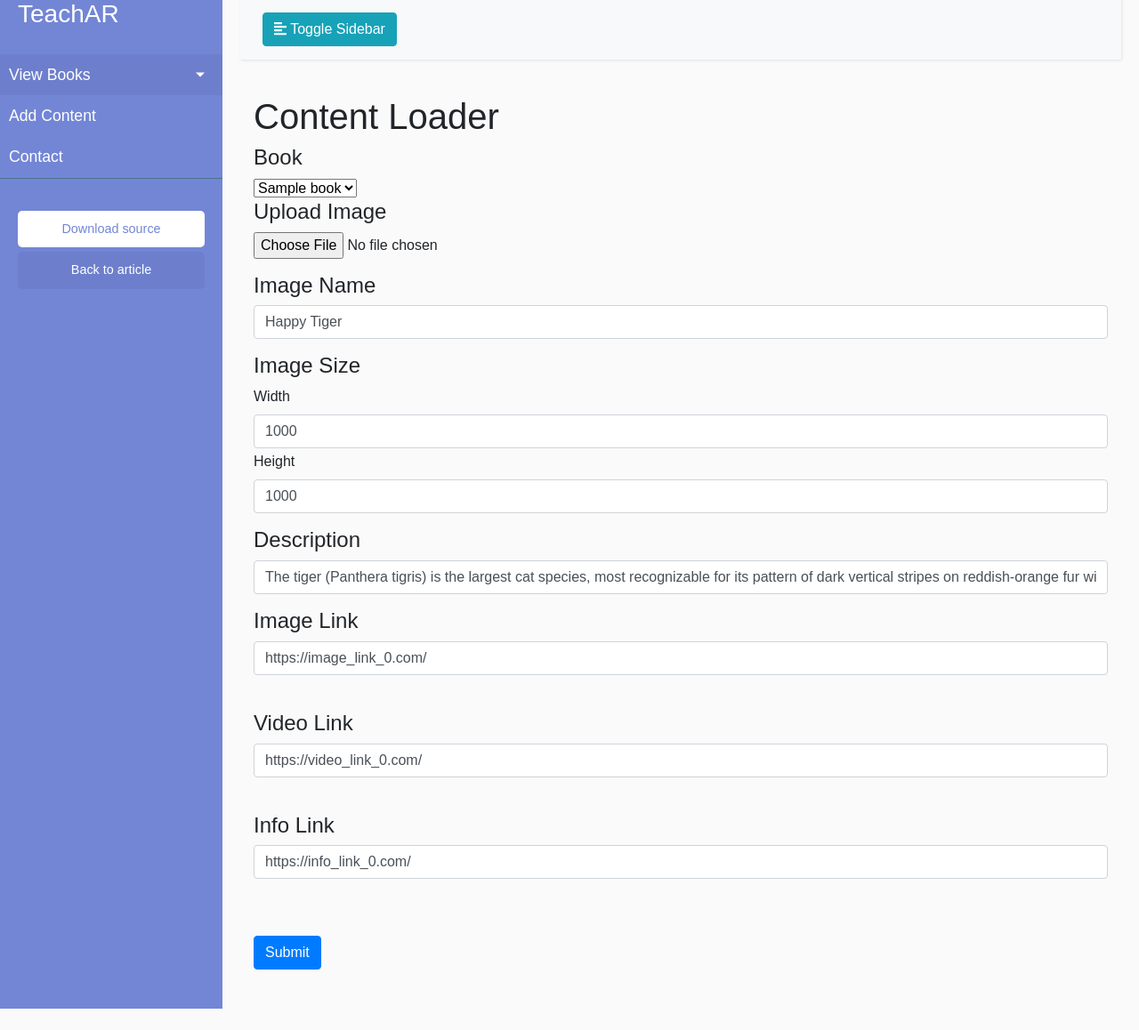
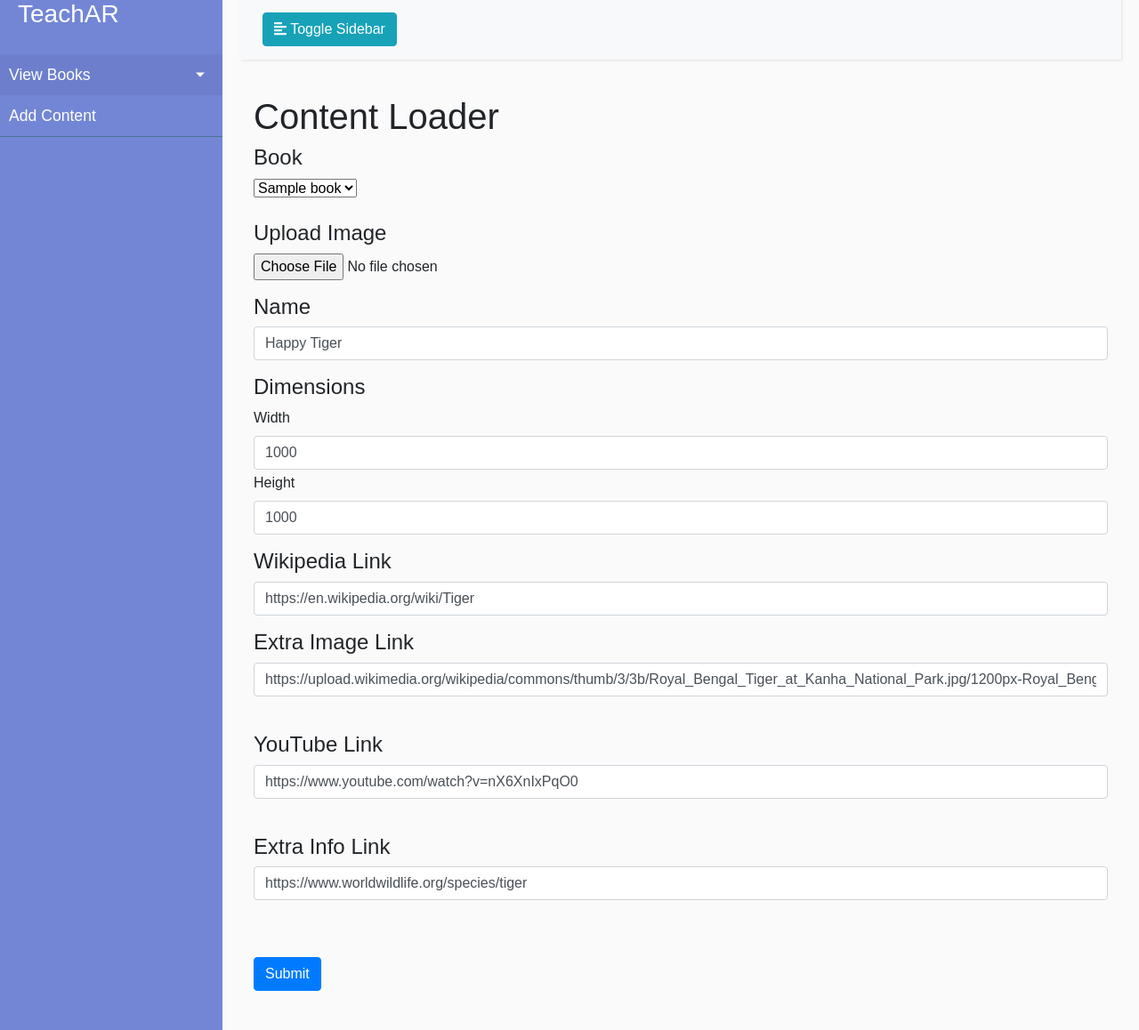
Before and after one commit to Averylamp/teachAR, a Flask app: template Web/templates/content_loader.html in a window 1280 px wide. Shown: the part 21-1179 px from the top of the page at 89% size. Before the commit the page ends 1155 px from the top, so only its background shows below. Run offline with Flask 2, Linux system fonts and the light colour scheme; the template is opened without the code that fills it: most values are stand-ins (such as "Sample title", 1, 10 or a date in 2020); some libraries are stand-ins or nearby versions.

Commit message:
working upload stuff

```diff
--- a/Web/content_loader.py
+++ b/Web/content_loader.py
@@ -3,6 +3,7 @@ from wtforms import Form, TextField, TextAreaField, validators, StringField, Sub
 from werkzeug.utils import secure_filename
 from objects import Book, Image
 from pytube import YouTube
+from wikikit import WikiKit
 import os
 
 def process_image_form(db, bookID, imageID, description, height, width, targetImageURL, ARImageURLs, links, title, videoURL):
@@ -30,8 +31,8 @@ UPLOAD_FOLDER = 'static/images'
 print("UPLOAD_FOLDER: {}".format(UPLOAD_FOLDER))
 ALLOWED_EXTENSIONS = set(['png', 'jpg', 'jpeg'])
 
-URL_PREFIX = "http://35.236.74.206"
-# URL_PREFIX = "http://127.0.0.1:5000"
+# URL_PREFIX = "http://35.236.74.206"
+URL_PREFIX = "http://127.0.0.1:5000"
 
 def allowed_file(filename):
     return '.' in filename and \
@@ -66,6 +67,9 @@ def content_loader_page(db, all_books):
         image_width = request.form['image_width']
         image_height = request.form['image_height']
         description = request.form['description']
+        # update with the wiki page
+        description = WikiKit(description).getContent()
+
         image_links = get_list_from_ids("image_link", request.form)
         video_links = get_list_from_ids("video_link", request.form)
         info_links = get_list_from_ids("info_link", request.form)
@@ -84,20 +88,11 @@ def content_loader_page(db, all_books):
                 # set the image url properly
                 image_url = os.path.join(URL_PREFIX, UPLOAD_FOLDER, filename)
 
-                print(type(book_id))
-                print(type(image_name))
-                print(type(description))
-                print(type(image_url))
-                print(type(image_links[0]))
-                print(type(info_links[0]))
-                print(type(image_name))
-                print(type(video_links[0]))
-
                 # image_id has to be a string of an int
                 image_id = get_new_image_id(db, book_id)
                 if video_links[0]!="":
-                    YouTube(video_links[0]).streams.first().download("static/videos/", filename=image_id)
-                    video_links[0] = os.path.join(URL_PREFIX, "static/videos/image_id.mp4")
+                    YouTube(video_links[0]).streams.filter(progressive=True, file_extension='mp4').first().download("static/videos/", filename=image_id)
+                    video_links[0] = os.path.join(URL_PREFIX, "static/videos/{}.mp4".format(image_id))
 
                 process_image_form(db,book_id,image_id,description,float(image_height),float(image_width),image_url,image_links[0],info_links[0],image_name,video_links[0])
 
--- a/Web/templates/content_loader.html
+++ b/Web/templates/content_loader.html
@@ -40,18 +40,6 @@
                 </li>
                 <li>
                     <a href="#">Add Content</a>
-                </li>
-                <li>
-                    <a href="#">Contact</a>
-                </li>
-            </ul>
-
-            <ul class="list-unstyled CTAs">
-                <li>
-                    <a href="https://bootstrapious.com/tutorial/files/sidebar.zip" class="download">Download source</a>
-                </li>
-                <li>
-                    <a href="https://bootstrapious.com/p/bootstrap-sidebar" class="article">Back to article</a>
                 </li>
             </ul>
         </nav>
@@ -96,6 +84,7 @@
               </select>
 
               <br>
+              <br>
               <!-- <button type="button" class="btn btn-primary" id="add_book">Add Book</button> -->
 
               <!-- <h4>Image URL</h4>
@@ -111,12 +100,12 @@
                 <input type=file name=file>
               </div>
 
-              <h4>Image Name</h4>
+              <h4>Name</h4>
               <div class="form-group">
                 <input type="text" class="form-control" id="image_name" name="image_name" value="Happy Tiger">
               </div>
 
-              <h4>Image Size</h4>
+              <h4>Dimensions</h4>
               <div class="form-group">
                 <label for="image_width">Width</label>
                 <input type="text" class="form-control" id="image_width" name="image_width" value="1000">
@@ -124,28 +113,28 @@
                 <input type="text" class="form-control" id="image_height" name="image_height" value="1000">
               </div>
 
-              <h4>Description</h4>
+              <h4>Wikipedia Link</h4>
               <div class="form-group">
-                <input type="text" class="form-control" id="description" name="description" value="The tiger (Panthera tigris) is the largest cat species, most recognizable for its pattern of dark vertical stripes on reddish-orange fur with a lighter underside.">
+                <input type="text" class="form-control" id="description" name="description" value="https://en.wikipedia.org/wiki/Tiger">
               </div>
 
-              <h4>Image Link</h4>
+              <h4>Extra Image Link</h4>
               <div class="form-group" id="image_link">
-                <input type="text" class="form-control" id="image_link_0" name="image_link_0" value="https://image_link_0.com/">
+                <input type="text" class="form-control" id="image_link_0" name="image_link_0" value="https://upload.wikimedia.org/wikipedia/commons/thumb/3/3b/Royal_Bengal_Tiger_at_Kanha_National_Park.jpg/1200px-Royal_Bengal_Tiger_at_Kanha_National_Park.jpg">
               </div>
               <!-- <button type="button" class="btn btn-primary" id="image_link_add">Add Field</button> -->
               <br>
 
-              <h4>Video Link</h4>
+              <h4>YouTube Link</h4>
               <div class="form-group" id="video_link">
-                <input type="text" class="form-control" id="video_link_0" name="video_link_0" value="https://video_link_0.com/">
+                <input type="text" class="form-control" id="video_link_0" name="video_link_0" value="https://www.youtube.com/watch?v=nX6XnIxPqO0">
               </div>
               <!-- <button type="button" class="btn btn-primary" id="video_link_add">Add Field</button> -->
               <br>
 
-              <h4>Info Link</h4>
+              <h4>Extra Info Link</h4>
               <div class="form-group" id="info_link">
-                <input type="text" class="form-control" id="info_link_0" name="info_link_0" value="https://info_link_0.com/">
+                <input type="text" class="form-control" id="info_link_0" name="info_link_0" value="https://www.worldwildlife.org/species/tiger">
               </div>
               <!-- <button type="button" class="btn btn-primary" id="info_link_add">Add Field</button> -->
               <br>
```
Also changed, not shown: Web/templates/index.html (+3 -15 lines).
